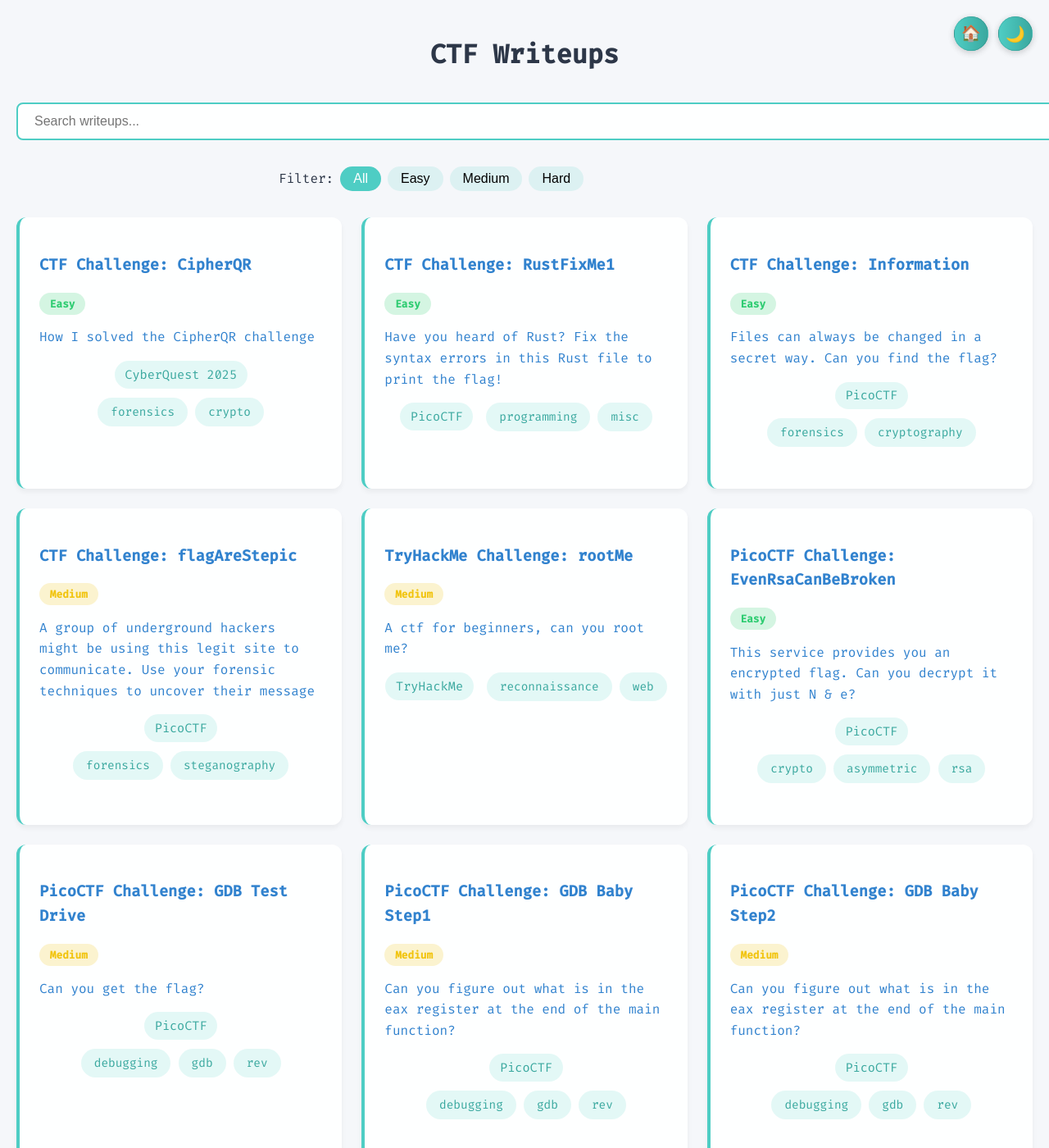
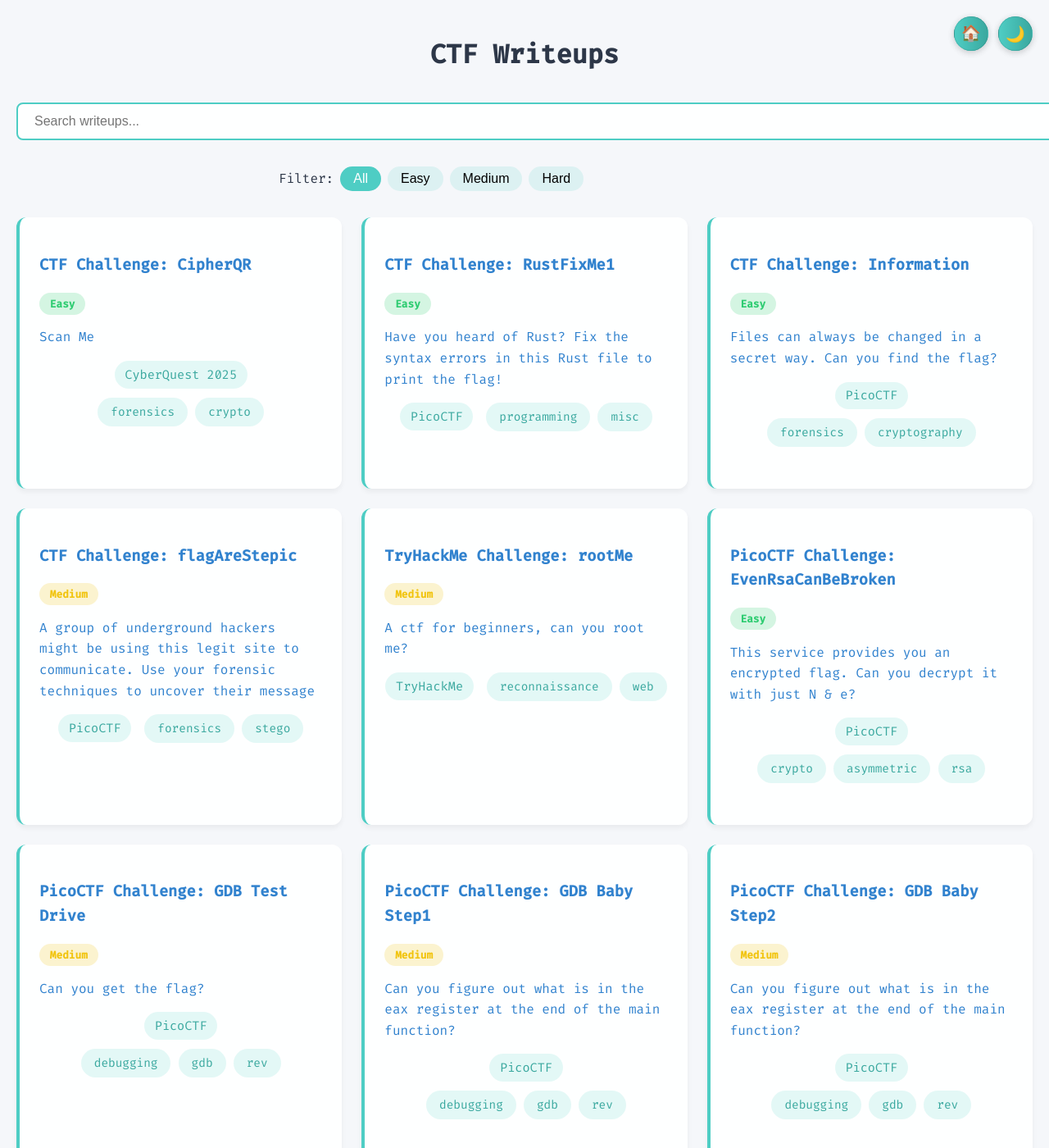
Before and after one commit to PathogenicKatt/PathogenicKatt.github.io, a Jekyll site: the page built from writeups.md, in a window 1280 px wide and 1400 px high. Shown: the whole window at 82% size. Built offline with Jekyll 4.4.1, drawn with Linux system fonts in a browser that asks for light colours.

Commit message:
Optimization

```diff
--- a/_writeups/2025-05-24-CipherQR_Cyberquest.md
+++ b/_writeups/2025-05-24-CipherQR_Cyberquest.md
@@ -1,7 +1,7 @@
 ---
 layout: writeup
 title: "CTF Challenge: CipherQR"
-description: "How I solved the CipherQR challenge"
+description: "Scan Me"
 difficulty: easy
 event: "CyberQuest 2025"
 tags: [forensics, crypto]
--- a/_writeups/2025-05-31-FlagsAreStepic_PicoCTF.md
+++ b/_writeups/2025-05-31-FlagsAreStepic_PicoCTF.md
@@ -4,7 +4,7 @@
 description: "A group of underground hackers might be using this legit site to communicate. Use your forensic techniques to uncover their message"
 difficulty: medium
 event: "PicoCTF"
-tags: [forensics, steganography]
+tags: [forensics, stego]
 date: 2025-05-31
 ---
 
```
Also changed, not shown: _writeups/2025-08-15-MoreSQLi_PicoCTF.md (+1 -1 lines), _writeups/2025-09-17-HTB_Responder.md (+1 -1 lines).
